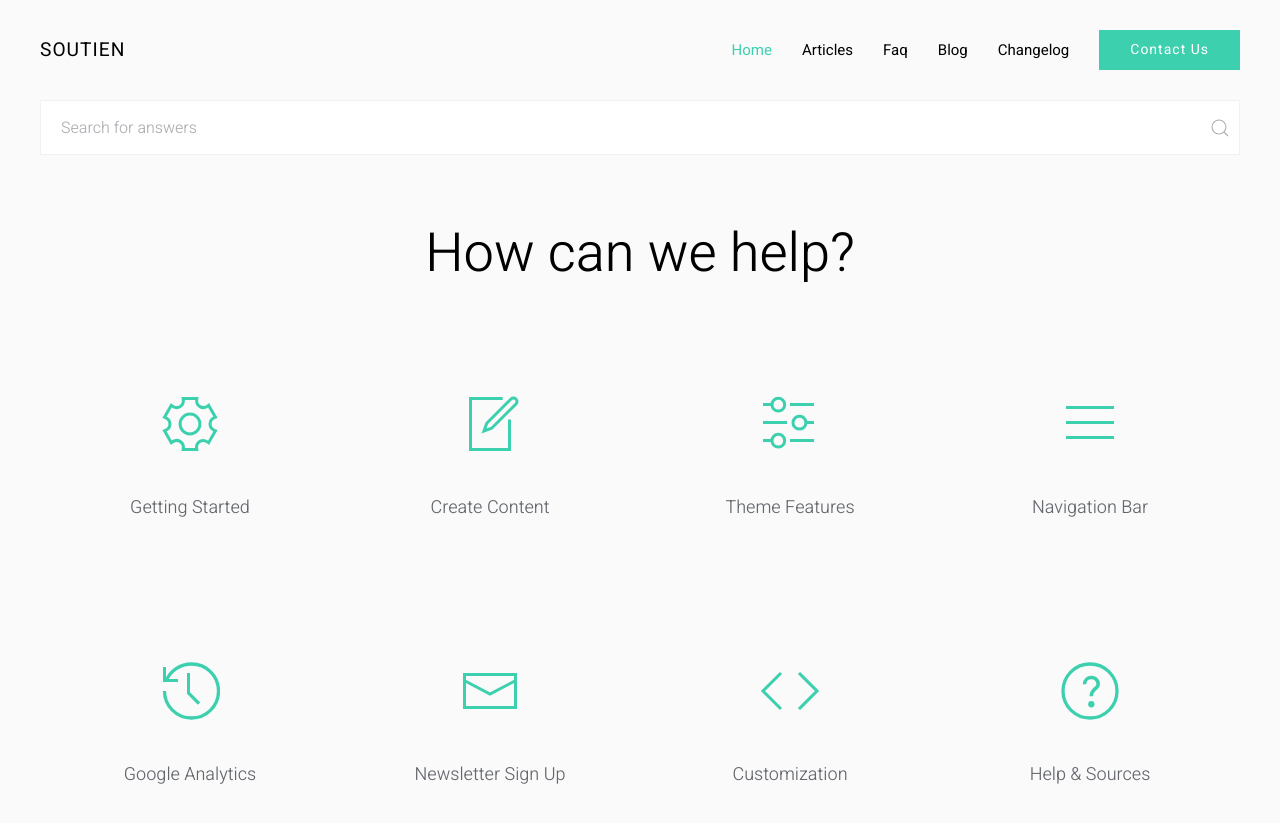
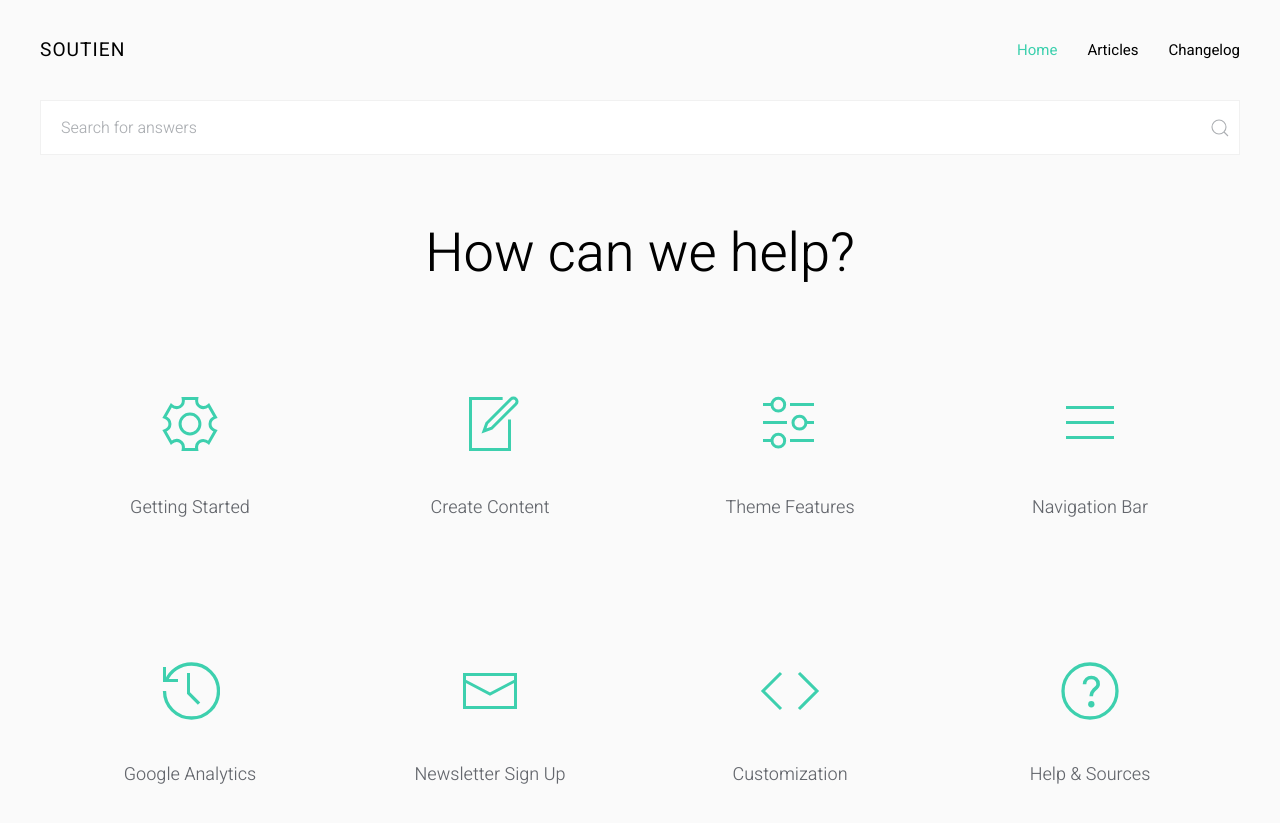
Before and after one commit to junthong/junthong.github.io, a Jekyll site: the page built from index.md, in a window 1280 px wide and 900 px high. Shown: the top 823 px of the window. Built offline with Jekyll 4.4.1, drawn with Linux system fonts in a browser that asks for light colours.

Commit message:
Modified: cleaned navigation.

```diff
--- a/_data/navigation_header.yml
+++ b/_data/navigation_header.yml
@@ -9,15 +9,5 @@ right:
   - title: Articles
     url: /articles/installation/
 
-  - title: Faq
-    url: /faq/
-
-  - title: Blog
-    url: /blog/
-
   - title: Changelog
     url: /changelog/
-
-  - title: Contact Us
-    url: /contact/
-    button: primary
--- a/_data/navigation_mobile.yml
+++ b/_data/navigation_mobile.yml
@@ -6,15 +6,6 @@
 - title: Articles
   url: /articles/installation/
 
-- title: Faq
-  url: /faq/
-
-- title: Blog
-  url: /blog/
 
 - title: Changelog
   url: /changelog/
-
-- title: Contact Us
-  url: /contact/
-  button: primary
```
Also changed, not shown: index.md (line endings or trailing spaces).
